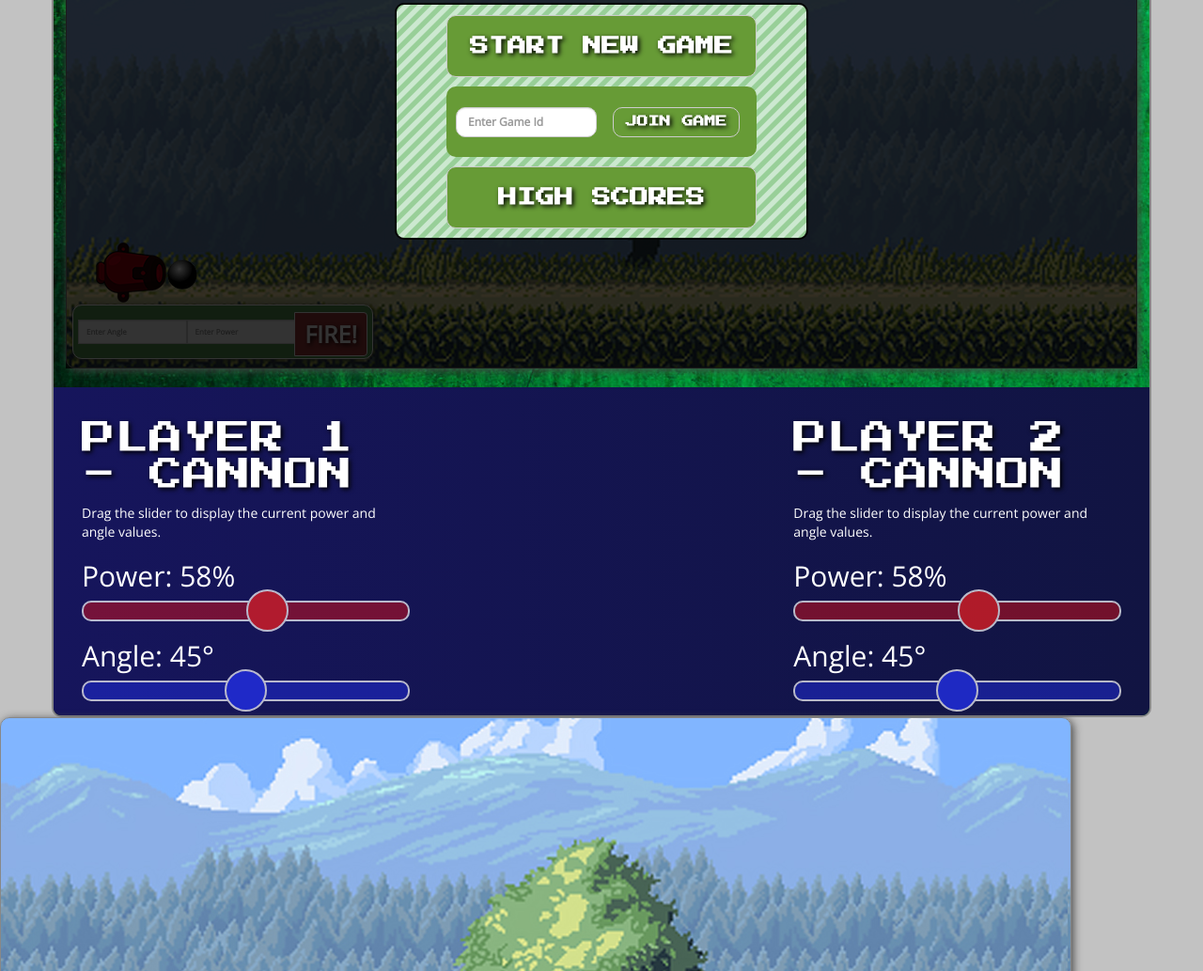
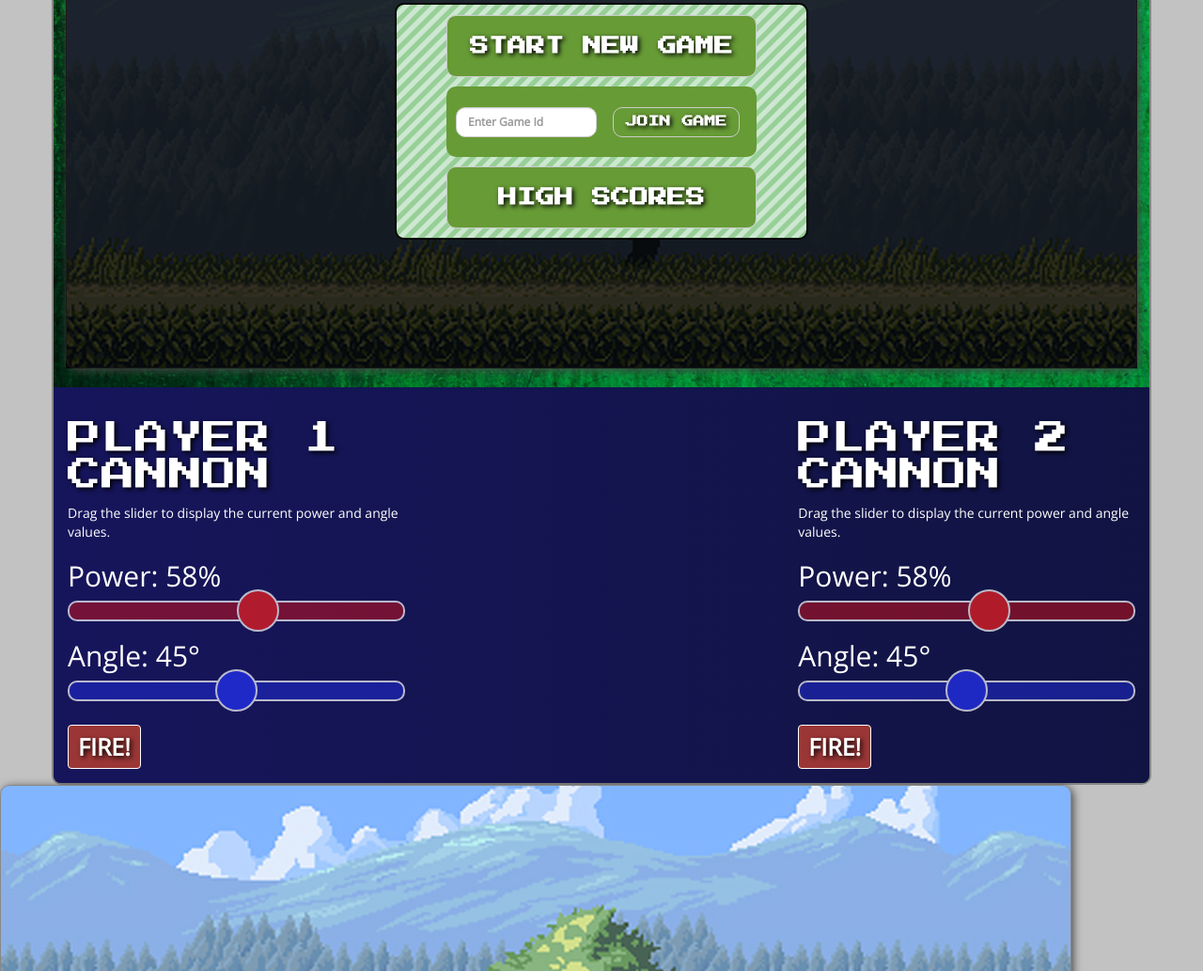
Before and after one commit to LtBackup/Cannon-Game, a plain HTML site: page index.html in a window 1280 px wide. Shown: the part 275-1308 px from the top of the page at 94% size. Drawn offline with nearby package versions, Linux system fonts and the light colour scheme.

Commit message:
Visual updates added to the index.html file from indexTest2.html

```diff
--- a/index.html
+++ b/index.html
@@ -53,59 +53,39 @@
                                 </p>
                                 </div>
                             </div>
-                  <div class="cannon"></div>
-                  <div class="cannonball" id="cannonball"></div>
+                        </div>
+                    </div>
+                    <div class="row controls">
+                        <div class="col-md-4">
+                            <h1>Player 1  Cannon</h1>
+                            <p>Drag the slider to display the current power and angle values.</p>
+                            <h2>Power: <span id="p-out"></span>%</h2>
 
+                            <input type="range" min="1" max="100" value="58" class="slideBar" id="pRange">
 
-                  <div class="row hud">
-                    <div>
-                      <div class="input-group">
-                        <span class="input-group-addon angleSpan">
-                          <input class="form-control angleInput" id="playerOne-angle" type="number" placeholder="Enter Angle" aria-label="Angle">
-                        </span>
-                        <span class="input-group-addon powerSpan">
-                          <input class="form-control powerInput" id="playerOne-power" type="number" placeholder="Enter Power" aria-label="Power">
-                        </span>
-                        <span class="input-group-btn fireSpan">
+                            <h2>Angle: <span id="a-out"></span>&deg;</h2>
+                            <input type="range" min="0" max="90" value="45" class="slideBar2" id="aRange">
+                            <h2></h2>
                             <button class="btn btn-default fireButton" id="fireButton" data-player="playerOne" data-gameId="1517506801" type="button">FIRE!</button>
-                        </span>
+                        </div>
+                        <div class="col-md-4"></div>
+                        <div class="col-md-4">
+                            <h1>Player 2  Cannon</h1>
+                            <p>Drag the slider to display the current power and angle values.</p>
+                            <h2>Power: <span id="p-out2"></span>%</h2>
+
+                            <input type="range" min="1" max="100" value="58" class="slideBar" id="pRange2">
+
+                            <h2>Angle: <span id="a-out2"></span>&deg;</h2>
+                            <input type="range" min="0" max="90" value="45" class="slideBar2" id="aRange2">
+                            <h2></h2>
+                            <button class="btn btn-default fireButton" id="fireButton2" data-player="playerTwo" data-gameId="1517506801" type="button">FIRE!</button>
                         </div>
                     </div>
                 </div>
             </div>
-              </div>
-            </div>
-
-          </div>
         </article>
       </section>
-      <div class="row controls">
-          <div class="col-md-4">
-              <h1>Player 1 - Cannon</h1>
-              <p>Drag the slider to display the current power and angle values.</p>
-
-              <h2>Power:
-                  <span id="p-out"></span>%</h2>
-              <input type="range" min="1" max="100" value="58" class="slideBar" id="pRange">
-
-              <h2>Angle:
-                  <span id="a-out"></span>&deg;</h2>
-              <input type="range" min="0" max="90" value="45" class="slideBar2" id="aRange">
-          </div>
-          <div class="col-md-4"></div>
-          <div class="col-md-4">
-              <h1>Player 2 - Cannon</h1>
-              <p>Drag the slider to display the current power and angle values.</p>
-
-              <h2>Power:
-                  <span id="p-out2"></span>%</h2>
-              <input type="range" min="1" max="100" value="58" class="slideBar" id="pRange2">
-
-              <h2>Angle:
-                  <span id="a-out2"></span>&deg;</h2>
-              <input type="range" min="0" max="90" value="45" class="slideBar2" id="aRange2">
-          </div>
-      </div>
     </div>
   </div>
 </body>
```
Lines whose indentation alone changed are shown as unchanged.
